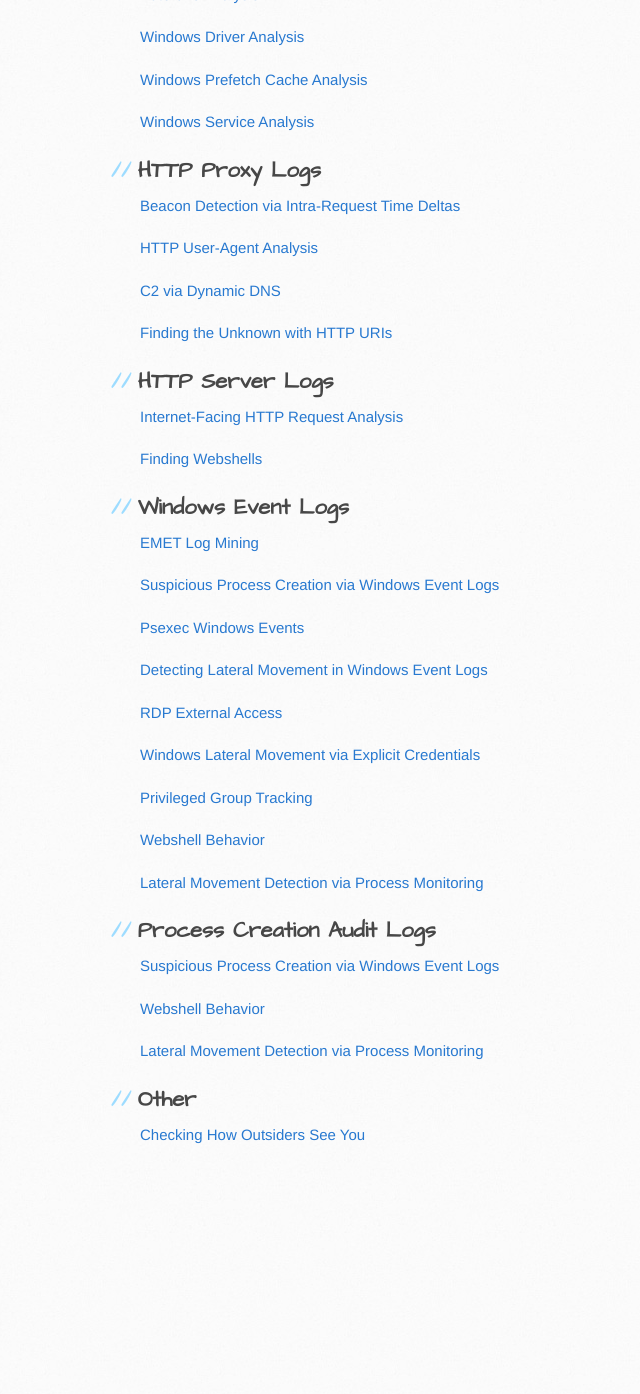
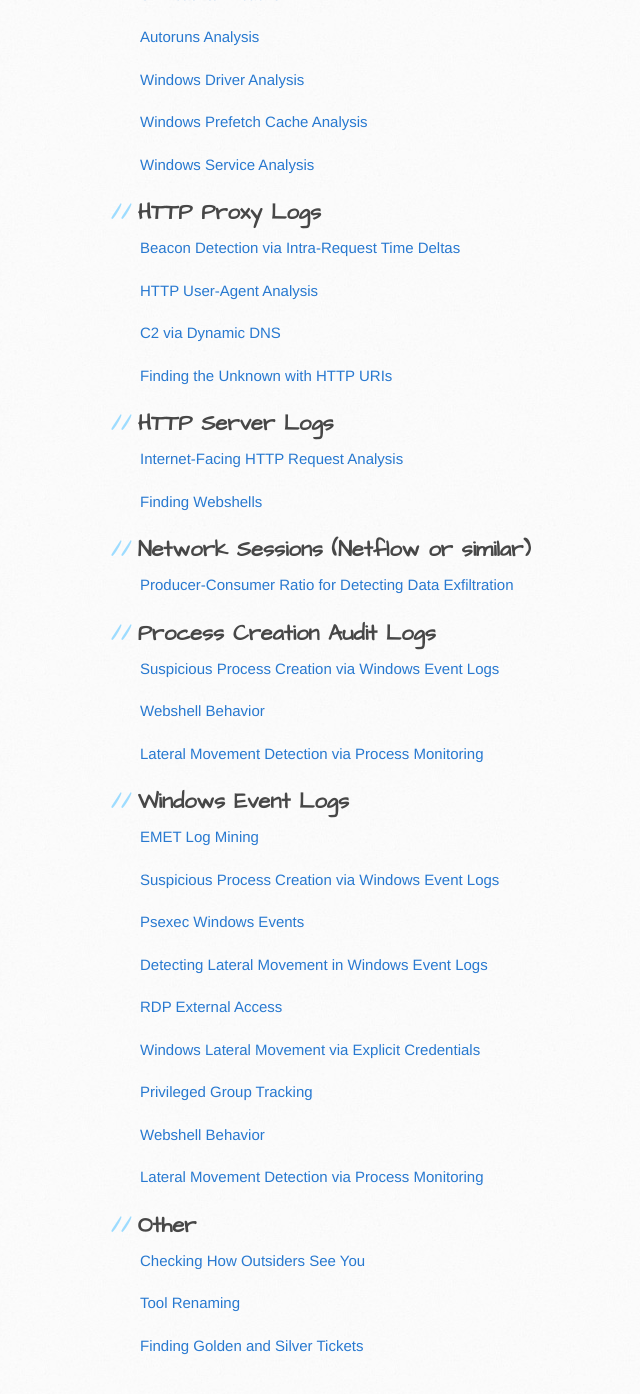
Before and after one commit to ThreatHuntingProject/ThreatHunting, a Jekyll site: the page built from index-by-data.md, in a window 1280 px wide and 1400 px high, scrolled down 1202 px. Shown: the top 1394 px of the window, without its empty margins (30-670 px from the left). Built offline with Jekyll 4.4.1, drawn with Linux system fonts in a browser that asks for light colours; before the commit the page ends 2391 px from its top, so only the background shows below that; some of the changed text lies outside the part shown.

Commit message:
Indexing several new hunts

```diff
--- a/index-by-data.md
+++ b/index-by-data.md
@@ -14,6 +14,8 @@
 [C2 via Dynamic DNS]({{ site.github.repository_url }}/blob/master/hunts/dynamic_dns_c2.md)
 
 [Finding the Unknown with HTTP URIs]({{ site.github.repository_url }}/blob/master/hunts/http_uri_analysis.md)
+
+[Producer-Consumer Ratio for Detecting Data Exfiltration]({{ site.github.repository_url }}/blob/master/hunts/analyze_producer_consumer_ratio.md)
 
 ## DNS Query Logs
 [C2 via Dynamic DNS]({{ site.github.repository_url }}/blob/master/hunts/dynamic_dns_c2.md)
@@ -53,6 +55,16 @@
 
 [Finding Webshells]({{ site.github.repository_url }}/blob/master/hunts/webshells.md)
 
+## Network Sessions (Netflow or similar)
+[Producer-Consumer Ratio for Detecting Data Exfiltration]({{ site.github.repository_url }}/blob/master/hunts/analyze_producer_consumer_ratio.md)
+
+## Process Creation Audit Logs
+[Suspicious Process Creation via Windows Event Logs]({{ site.github.repository_url }}/blob/master/hunts/suspicious_process_creation_via_windows_event_logs.md)
+
+[Webshell Behavior]({{ site.github.repository_url }}/blob/master/hunts/webshell_behavior.md)
+
+[Lateral Movement Detection via Process Monitoring]({{ site.github.repository_url }}/blob/master/hunts/lateral_movement_detection_via_process_monitoring.md)
+
 ## Windows Event Logs
 
 [EMET Log Mining]({{ site.github.repository_url }}/blob/master/hunts/emet_log_mining.md)
@@ -73,12 +85,9 @@
 
 [Lateral Movement Detection via Process Monitoring]({{ site.github.repository_url }}/blob/master/hunts/lateral_movement_detection_via_process_monitoring.md)
 
-## Process Creation Audit Logs
-[Suspicious Process Creation via Windows Event Logs]({{ site.github.repository_url }}/blob/master/hunts/suspicious_process_creation_via_windows_event_logs.md)
-
-[Webshell Behavior]({{ site.github.repository_url }}/blob/master/hunts/webshell_behavior.md)
-
-[Lateral Movement Detection via Process Monitoring]({{ site.github.repository_url }}/blob/master/hunts/lateral_movement_detection_via_process_monitoring.md)
-
 ## Other
 [Checking How Outsiders See You]({{ site.github.repository_url }}/blob/master/hunts/checking-how-outsiders-see-you.md)
+
+[Tool Renaming]({{ site.github.repository_url }}/blob/master/hunts/renamed-tools.md)
+
+[Finding Golden and Silver Tickets]({{ site.github.repository_url }}/blob/master/hunts/golden_ticket.md)
```
Also changed, not shown: index-by-purpose.md (+7 -0 lines).
